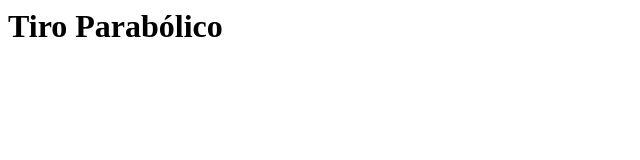
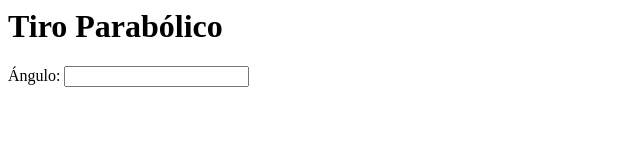
Before and after one commit to jlbandujarbosco/PARABOLA2, a plain HTML site: page index.html in a window 1280 px wide. Shown: the whole page, without its empty margins (0-640 px from the left). Drawn offline with Linux system fonts and the light colour scheme.

Commit message:
Añado el ángulo

```diff
--- a/index.html
+++ b/index.html
@@ -1,6 +1,6 @@
 <html>
   <body>
   <h1>Tiro Parabólico</h1>
-
+    Ángulo: <input type="number" name="angulo" id="angulo">
   </body>
 </html>
```
